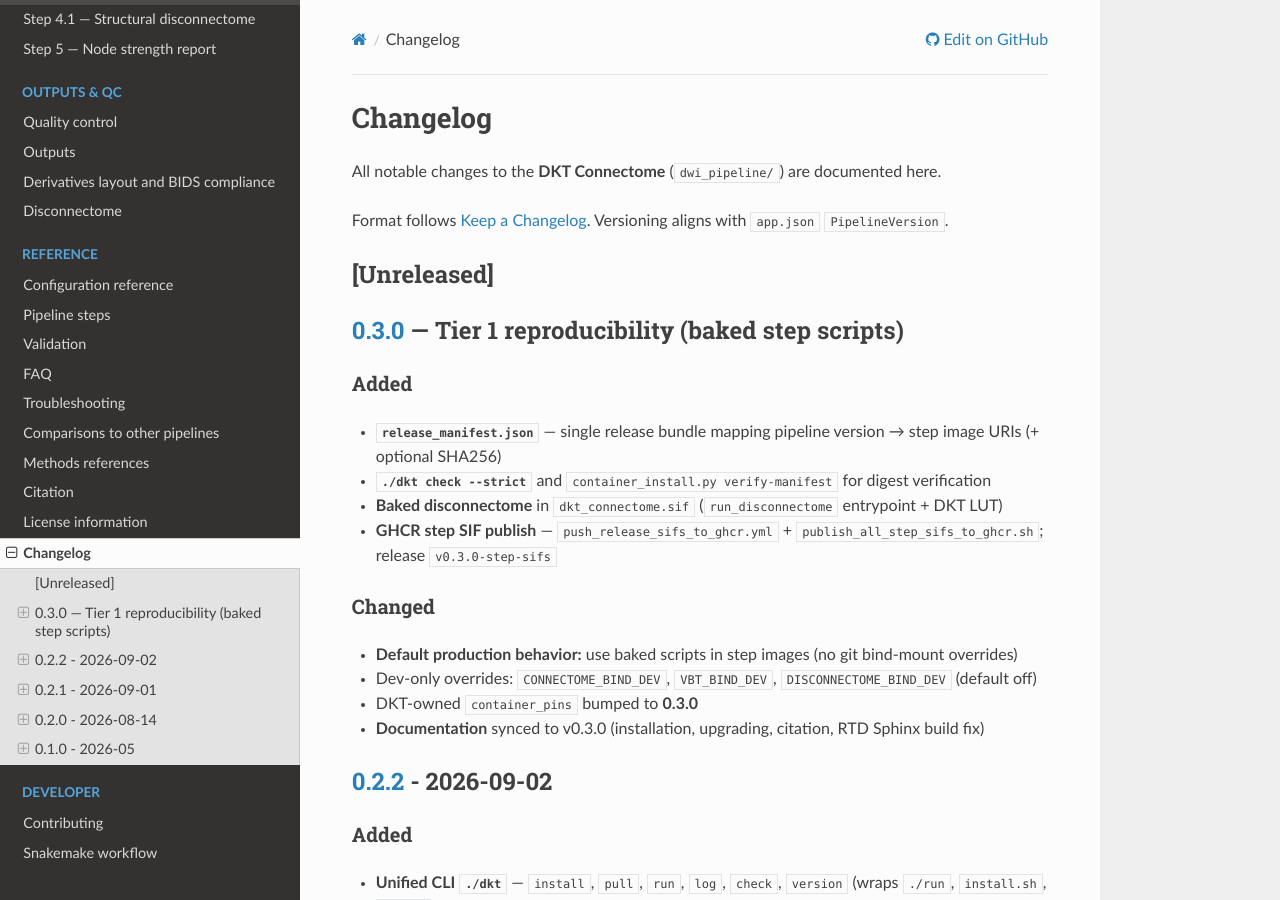
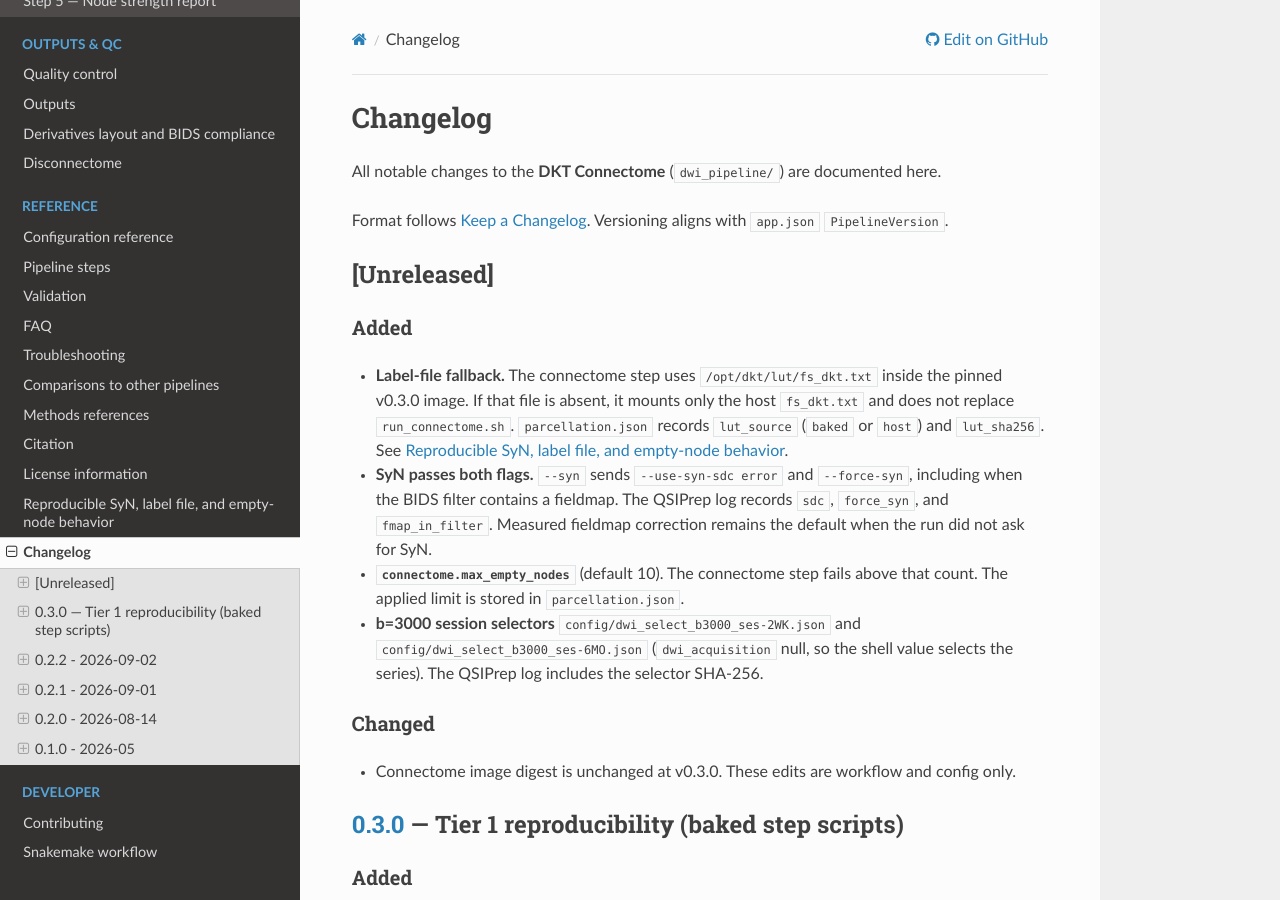
Before and after one commit to phindagijimana/dkt_connectome, a Sphinx documentation site: the page built from dwi_pipeline/docs/changelog.md, in a window 1280 px wide and 900 px high. Built offline with Sphinx 7.4.7 and the Read the Docs theme 3.1.0, drawn with Linux system fonts in a browser that asks for light colours.

Commit message:
Document and enforce reproducible SyN, LUT fallback, and empty-node limits.
Workflow-only changes on pinned v0.3.0 connectome: SyN requests pass both
--use-syn-sdc and --force-syn (overriding measured fmaps when requested),
DKT LUT baked/host fallback with provenance in parcellation.json, default
max_empty_nodes=10, b=3000 session selectors, and QSIPrep SDC/dwi-select
logging for audit after large cohort runs.

Co-authored-by: Cursor <cursoragent@cursor.com>

```diff
--- a/dwi_pipeline/docs/changelog.md
+++ b/dwi_pipeline/docs/changelog.md
@@ -5,6 +5,17 @@ All notable changes to the **DKT Connectome** (`dwi_pipeline/`) are documented h
 Format follows [Keep a Changelog](https://keepachangelog.com/). Versioning aligns with [`app.json`](https://github.com/phindagijimana/dkt_connectome/blob/main/dwi_pipeline/app.json) `PipelineVersion`.
 
 ## [Unreleased]
+
+### Added
+
+- **Label-file fallback.** The connectome step uses `/opt/dkt/lut/fs_dkt.txt` inside the pinned v0.3.0 image. If that file is absent, it mounts only the host `fs_dkt.txt` and does not replace `run_connectome.sh`. `parcellation.json` records `lut_source` (`baked` or `host`) and `lut_sha256`. See [Reproducible SyN, label file, and empty-node behavior](repro_sdc_lut.md).
+- **SyN passes both flags.** `--syn` sends `--use-syn-sdc error` and `--force-syn`, including when the BIDS filter contains a fieldmap. The QSIPrep log records `sdc`, `force_syn`, and `fmap_in_filter`. Measured fieldmap correction remains the default when the run did not ask for SyN.
+- **`connectome.max_empty_nodes`** (default 10). The connectome step fails above that count. The applied limit is stored in `parcellation.json`.
+- **b=3000 session selectors** `config/dwi_select_b3000_ses-2WK.json` and `config/dwi_select_b3000_ses-6MO.json` (`dwi_acquisition` null, so the shell value selects the series). The QSIPrep log includes the selector SHA-256.
+
+### Changed
+
+- Connectome image digest is unchanged at v0.3.0. These edits are workflow and config only.
 
 ## [0.3.0] — Tier 1 reproducibility (baked step scripts)
 
--- a/dwi_pipeline/docs/index.rst
+++ b/dwi_pipeline/docs/index.rst
@@ -76,6 +76,7 @@ Contents
    references
    citation
    license
+   repro_sdc_lut
    changelog
 
 .. toctree::
```
Also changed, not shown: dwi_pipeline/docs/repro_sdc_lut.md (added, +96 -0 lines), 8 other files.
